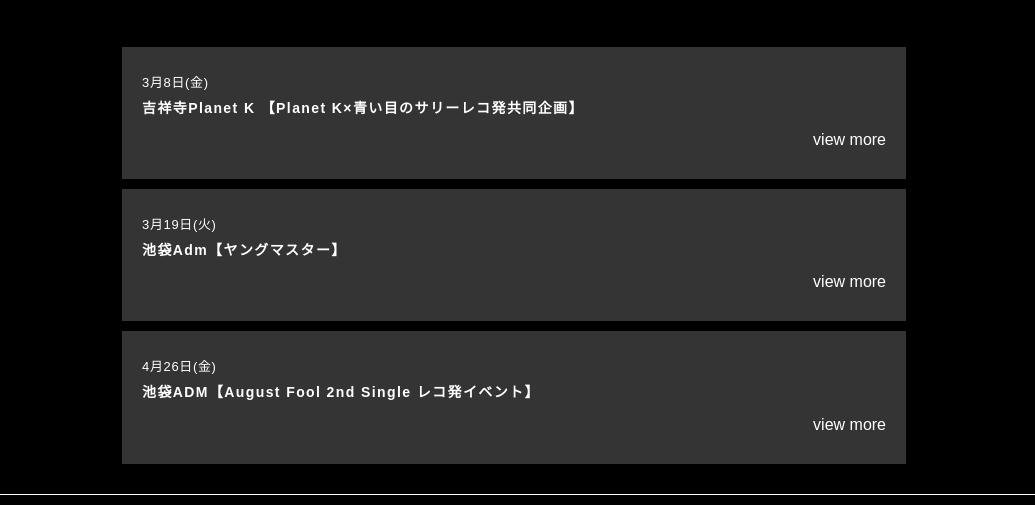
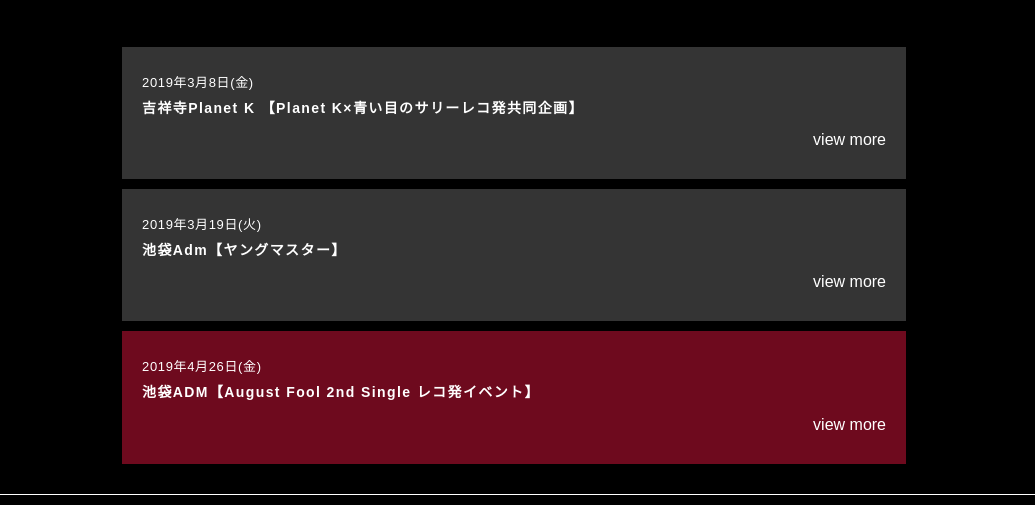
Before and after one commit to KenHashimoto0914/augustfool.github.io, a plain HTML site: page pages/live.html in a window 1280 px wide. Shown: the part 188-693 px from the top of the page, without its empty margins (126-1161 px from the left). Drawn offline with nearby package versions, Linux system fonts and the light colour scheme.

Commit message:
Update live.html

```diff
--- a/pages/live.html
+++ b/pages/live.html
@@ -38,27 +38,31 @@
   <div class="live-wrapper">
     <h2>LIVE</h2>
       <ul class="live-list">
+
         <li class="live-box">
           <a href="live/2019-03-08LIVE.html">
-            <p class="date">3月8日(金)</p>
+            <p class="date">2019年3月8日(金)</p>
             <p class="text">吉祥寺Planet K 【Planet K×青い目のサリーレコ発共同企画】</p>
               <div class="more">view more</div>
           </a>
         </li>
+
         <li class="live-box">
           <a href="live/2019-03-19LIVE.html">
-            <p class="date">3月19日(火)</p>
+            <p class="date">2019年3月19日(火)</p>
             <p class="text">池袋Adm【ヤングマスター】</p>
-            <div class="more">view more</div
+            <div class="more">view more</div>
           </a>
         </li>
-        <li class="live-box">
+
+        <li class="live-box-pick">
           <a href="live/2019-04-26LIVE.html">
-            <p class="date">4月26日(金)</p>
+            <p class="date">2019年4月26日(金)</p>
             <p class="text">池袋ADM【August Fool 2nd Single レコ発イベント】</p>
-            <div class="more">view more</div
+            <div class="more">view more</div>
           </a>
         </li>
+
       </ul>
   </div>
   <!--フッター-->
```
